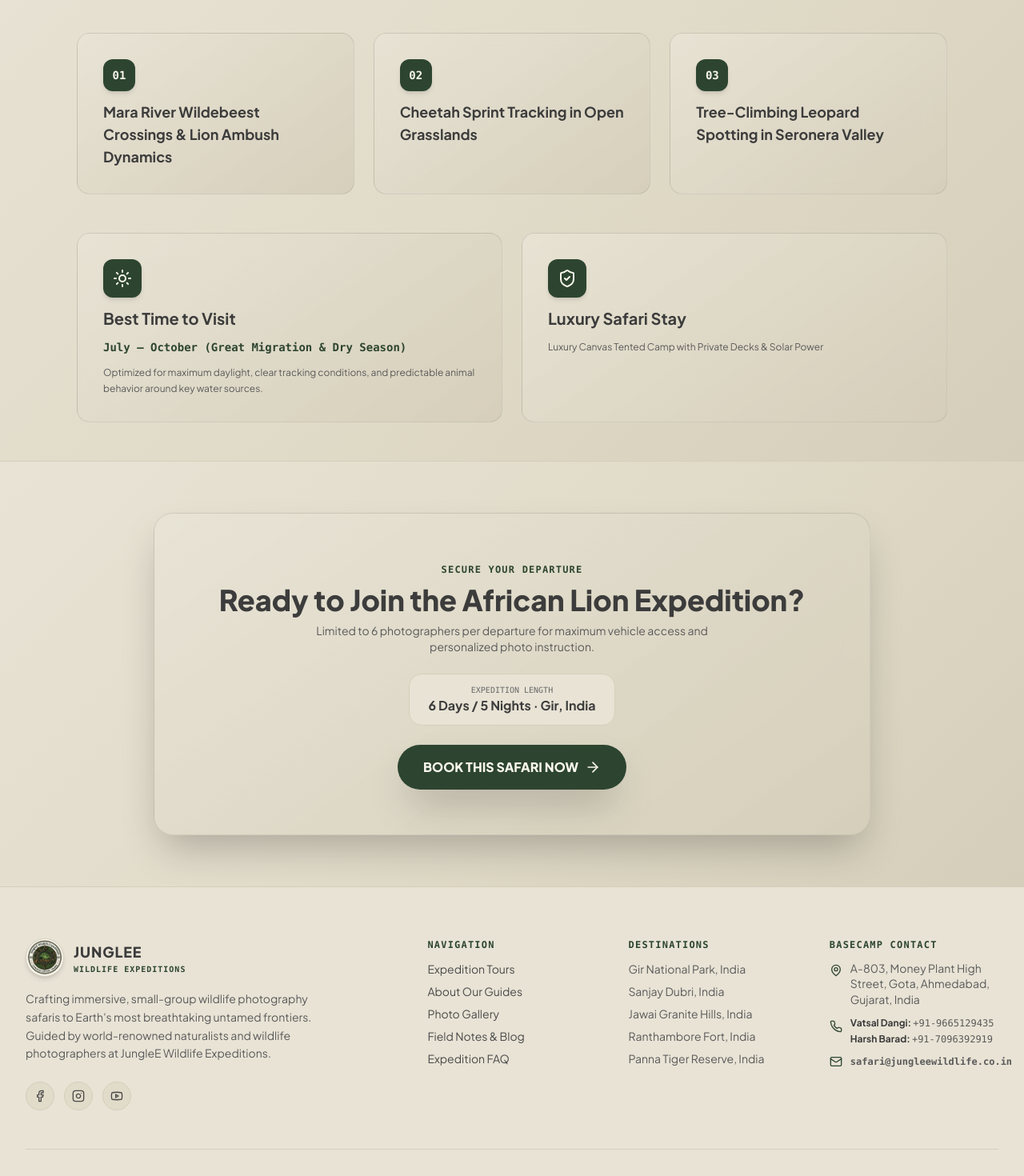
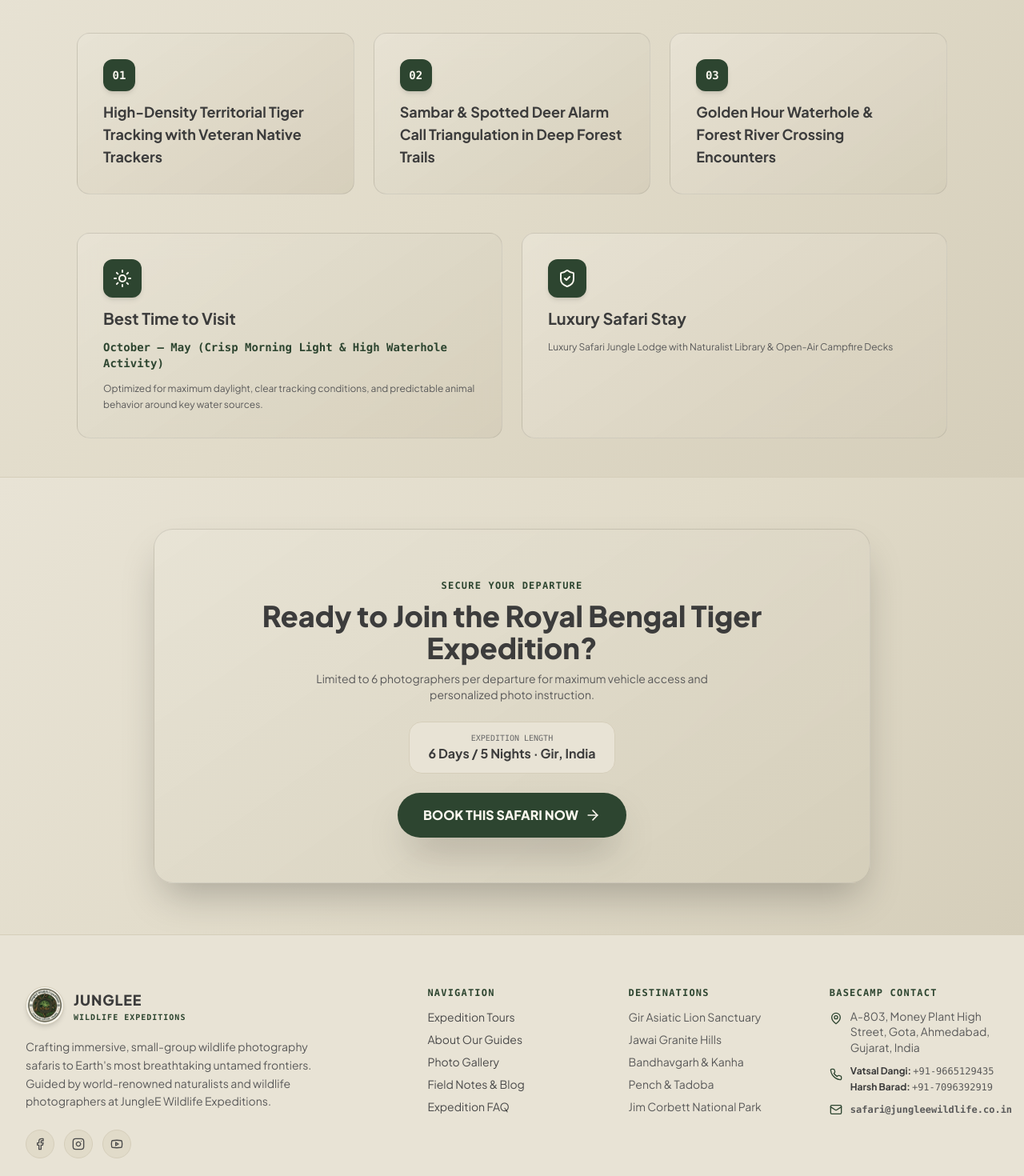
Before and after one commit to jinit-00/tour, a React (Vite) app in the folder client/: page /tours/1/story in a window 1280 px wide. Shown: the part 1000-2470 px from the top of the page at 80% size. Built offline with nearby package versions, Linux system fonts and the light colour scheme; no server answers.

Commit message:
Update tours: Pench, Kanha, Bandhavgarh, Tadoba, and Jim Corbett National Parks

```diff
--- a/client/src/components/layout/Footer.jsx
+++ b/client/src/components/layout/Footer.jsx
@@ -73,11 +73,11 @@ export default function Footer() {
           <div className="space-y-3">
             <h4 className="text-xs uppercase font-mono text-pine-800 font-bold tracking-widest">Destinations</h4>
             <ul className="space-y-2 text-sm text-charcoal-700">
-              <li>Gir National Park, India</li>
-              <li>Sanjay Dubri, India</li>
-              <li>Jawai Granite Hills, India</li>
-              <li>Ranthambore Fort, India</li>
-              <li>Panna Tiger Reserve, India</li>
+              <li>Gir Asiatic Lion Sanctuary</li>
+              <li>Jawai Granite Hills</li>
+              <li>Bandhavgarh & Kanha</li>
+              <li>Pench & Tadoba</li>
+              <li>Jim Corbett National Park</li>
             </ul>
           </div>
 
--- a/client/src/pages/SafariStory.jsx
+++ b/client/src/pages/SafariStory.jsx
@@ -49,8 +49,9 @@ export default function SafariStory() {
 
   const isGir = slug?.includes('gir');
   const isJawai = slug?.includes('jawai');
-  const isTiger = slug?.includes('tiger') || slug?.includes('ranthambore');
-  const isRhino = slug?.includes('rhino') || slug?.includes('kruger');
+  const isDeer = slug?.includes('deer') || slug?.includes('velavadar');
+  const isCorbett = slug?.includes('corbett');
+  const isTiger = slug?.includes('tiger') || slug?.includes('ranthambore') || slug?.includes('pench') || slug?.includes('kanha') || slug?.includes('bandhavgarh') || slug?.includes('tadoba') || slug?.includes('panna') || slug?.includes('sanjay');
 
   const storyData = isGir
     ? {
@@ -76,43 +77,43 @@ export default function SafariStory() {
         ],
         bestSeason: 'October – April (Pleasant Weather & Excellent Leopard Sightings)'
       }
-    : isTiger
+    : isDeer
     ? {
+        animalName: 'Blackbuck Antelope & Indian Wolf',
+        tagline: 'The Golden Savanna Dwellers of Velavadar',
+        photo: 'https://images.unsplash.com/photo-1484406566174-9da000fda645?auto=format&fit=crop&w=2400&q=85',
+        highlights: [
+          'Photograph high-speed sprinting and leaping blackbuck antelopes in open grasslands',
+          'Track elusive Indian grey wolves, striped hyenas, and jungle cats',
+          'Capture one of the world’s largest harrier roosts during golden hour'
+        ],
+        bestSeason: 'November – March (Pleasant Grassland Climate & High Harrier Roost Activity)',
+        accommodation: 'Eco-Friendly Heritage Safari Lodge with Views Overlooking the Grasslands'
+      }
+    : isCorbett
+    ? {
+        animalName: 'Royal Bengal Tiger & Asiatic Elephant',
+        tagline: 'The Himalayan Foothills Wilderness of Jim Corbett',
+        photo: 'https://images.unsplash.com/photo-1557050543-4d5f4e07ef46?auto=format&fit=crop&w=2400&q=85',
+        highlights: [
+          'Photograph wild Asiatic elephant herds and tigers along the Ramganga river',
+          'Explore the iconic Dhikala and Bijrani grasslands framed by Himalayan foothills',
+          'Observe rare gharials, otters, and over 600 species of Himalayan birds'
+        ],
+        bestSeason: 'November – June (Dhikala Zone Open & Peak Riverbed Wildlife Movements)',
+        accommodation: 'Riverside Jungle Lodge with Panoramic Forest & Mountain Views'
+      }
+    : {
         animalName: 'Royal Bengal Tiger',
-        tagline: 'The Shadow Prowler of Ranthambore',
+        tagline: 'The Apex Monarch of Indian Forests',
         photo: 'https://images.unsplash.com/photo-1561731216-c3a4d99437d5?auto=format&fit=crop&w=2400&q=85',
         highlights: [
-          'High-Density Territorial Tigress Tracking Near Banyan Ruins',
-          'Sambar & Axis Deer Alarm Call Tracking in Bamboo Thickets',
-          'Lake-Side Golden Hour Water Sightings'
+          'High-Density Territorial Tiger Tracking with Veteran Native Trackers',
+          'Sambar & Spotted Deer Alarm Call Triangulation in Deep Forest Trails',
+          'Golden Hour Waterhole & Forest River Crossing Encounters'
         ],
-        bestSeason: 'October – April (Crisp Morning Light & Waterhole Sightings)',
-        accommodation: 'Heritage Jungle Lodge with Private Plunge Pools & Naturalist Library'
-      }
-    : isRhino
-    ? {
-        animalName: 'White & Black Rhino',
-        tagline: 'The Prehistoric Giants of Greater Kruger',
-        photo: 'https://images.unsplash.com/photo-1534567153574-2b12153a87f0?auto=format&fit=crop&w=2400&q=85',
-        highlights: [
-          'White & Black Rhino Tracking in Private Conservation Reserves',
-          'K9 Anti-Poaching Unit Field Ride-Alongs & Satellite Collar Monitoring',
-          'Sabie River Big 5 Waterhole Crossings'
-        ],
-        bestSeason: 'May – September (Dry Winter Season with Optimal Vegetation Clarity)',
-        accommodation: 'Sabie River Eco-Lodge with Timber Decks Overlooking Riverbeds'
-      }
-    : {
-        animalName: 'African Lion',
-        tagline: 'The Apex Monarch of the Savanna',
-        photo: 'https://images.unsplash.com/photo-1534177616072-ef7dc120449d?auto=format&fit=crop&w=2400&q=85',
-        highlights: [
-          'Mara River Wildebeest Crossings & Lion Ambush Dynamics',
-          'Cheetah Sprint Tracking in Open Grasslands',
-          'Tree-Climbing Leopard Spotting in Seronera Valley'
-        ],
-        bestSeason: 'July – October (Great Migration & Dry Season)',
-        accommodation: 'Luxury Canvas Tented Camp with Private Decks & Solar Power'
+        bestSeason: 'October – May (Crisp Morning Light & High Waterhole Activity)',
+        accommodation: 'Luxury Safari Jungle Lodge with Naturalist Library & Open-Air Campfire Decks'
       };
 
   return (
--- a/client/src/pages/Tours.jsx
+++ b/client/src/pages/Tours.jsx
@@ -28,7 +28,7 @@ export default function Tours() {
     }
   };
 
-  const locations = ['All', 'India', 'Kenya', 'Uganda', 'South Africa', 'France'];
+  const locations = ['All', 'Madhya Pradesh', 'Gujarat', 'Rajasthan', 'Maharashtra', 'Uttarakhand'];
 
   return (
     <div className="pt-24 sm:pt-28 pb-16 max-w-7xl mx-auto px-4 sm:px-6 lg:px-8 bg-sand-gradient min-h-screen">
@@ -41,7 +41,7 @@ export default function Tours() {
           Wildlife Photography Safaris
         </h1>
         <p className="text-xs sm:text-sm text-charcoal-700 max-w-2xl mx-auto font-normal">
-          Explore our 11 signature small-group departures featuring Gir, Sanjay Dubri, Jawai, Ranthambore, Velavadar, Panna, Uganda, Kruger, Kaziranga, Camargue, and Amboseli. Select any safari card to explore each destination.
+          Explore our 11 signature small-group departures featuring Gir, Sanjay Dubri, Jawai, Ranthambore, Velavadar, Panna, Pench, Kanha, Bandhavgarh, Tadoba, and Jim Corbett. Select any safari card to explore each destination.
         </p>
       </div>
 
@@ -84,7 +84,7 @@ export default function Tours() {
       ) : tours.length === 0 ? (
         <div className="glass-panel p-12 rounded-3xl text-center space-y-3 max-w-md mx-auto my-12 border border-sand-700">
           <p className="text-lg font-bold text-charcoal-900">No safaris match your criteria.</p>
-          <p className="text-xs text-charcoal-700">Try searching for Gir, Leopard, Tiger, Rhino, Buffalo, or Horse.</p>
+          <p className="text-xs text-charcoal-700">Try searching for Lion, Leopard, Tiger, Blackbuck, or Elephant.</p>
           <button
             onClick={() => { setSearch(''); setSelectedLocation('All'); }}
             className="px-5 py-2 bg-pine-800 text-sand-950 rounded-full text-xs font-bold shadow-md"
--- a/client/src/services/api.js
+++ b/client/src/services/api.js
@@ -1454,7 +1454,7 @@ const FALLBACK_TOURS = [
     slug: 'gir-lion-safari',
     description: 'Track and photograph the world’s last remaining wild Asiatic Lions in the dry deciduous forests of Gir.',
     location: 'Gir, India',
-    region: 'India',
+    region: 'Gujarat',
     basePrice: 3100,
     duration: '6 Days / 5 Nights',
     isFeatured: true,
@@ -1476,7 +1476,7 @@ const FALLBACK_TOURS = [
     slug: 'sanjay-dubri-tiger-safari',
     description: 'Explore the pristine, untamed tiger corridors of Sanjay Dubri National Park in Central India.',
     location: 'Sanjay Dubri, India',
-    region: 'India',
+    region: 'Madhya Pradesh',
     basePrice: 2900,
     duration: '6 Days / 5 Nights',
     isFeatured: false,
@@ -1498,7 +1498,7 @@ const FALLBACK_TOURS = [
     slug: 'jawai-leopard-safari',
     description: 'Photograph the legendary leopards of Jawai living in harmony among ancient granite rock formations.',
     location: 'Jawai, India',
-    region: 'India',
+    region: 'Rajasthan',
     basePrice: 3400,
     duration: '5 Days / 4 Nights',
     isFeatured: false,
@@ -1520,7 +1520,7 @@ const FALLBACK_TOURS = [
     slug: 'ranthambore-tiger-safari',
     description: 'Capture intimate, low-angle facial portraits of royal Bengal Tigers among ancient fort ruins.',
     location: 'Ranthambore, India',
-    region: 'India',
+    region: 'Rajasthan',
     basePrice: 2950,
     duration: '6 Days / 5 Nights',
     isFeatured: true,
@@ -1537,7 +1537,7 @@ const FALLBACK_TOURS = [
     slug: 'velavadar-deer-safari',
     description: 'Immerse in golden savannas to photograph leaping blackbuck antelopes, deer, and wolves.',
     location: 'Velavadar, India',
-    region: 'India',
+    region: 'Gujarat',
     basePrice: 2700,
     duration: '5 Days / 4 Nights',
     isFeatured: false,
@@ -1559,7 +1559,7 @@ const FALLBACK_TOURS = [
     slug: 'panna-tiger-safari',
     description: 'Track thriving Bengal Tiger populations, leopards, and vultures among the pristine river canyons of Panna.',
     location: 'Panna, India',
-    region: 'India',
+    region: 'Madhya Pradesh',
     basePrice: 3200,
     duration: '6 Days / 5 Nights',
     isFeatured: true,
@@ -1572,87 +1572,87 @@ const FALLBACK_TOURS = [
   },
   {
     id: '7',
-    title: 'Uganda Savanna Elephant & Primate Expedition',
-    slug: 'uganda-elephant-safari',
-    description: 'Photograph massive savanna elephant herds along the Kazinga Channel and Murchison Falls.',
-    location: 'Uganda',
-    region: 'Uganda',
-    basePrice: 4300,
-    duration: '7 Days / 6 Nights',
+    title: 'Pench Tiger Reserve & Mowgli Jungle Safari',
+    slug: 'pench-tiger-safari',
+    description: 'Track royal Bengal tigers, leopards, and dholes across the undulating teak forests that inspired The Jungle Book.',
+    location: 'Pench, India',
+    region: 'Madhya Pradesh',
+    basePrice: 3100,
+    duration: '6 Days / 5 Nights',
+    isFeatured: false,
+    images: [
+      'https://images.unsplash.com/photo-1561731216-c3a4d99437d5?auto=format&fit=crop&w=1600&q=80',
+    ],
+    packages: [
+      { id: 'p7', name: 'Pench Treehouse Jungle Lodge', price: 0, description: 'Luxury machan cottage with open Gypsy 4x4 safaris.' }
+    ]
+  },
+  {
+    id: '8',
+    title: 'Kanha National Park Sal Forest Tiger Expedition',
+    slug: 'kanha-tiger-safari',
+    description: 'Photograph majestic tigers, barasingha swamp deer, and Indian gaurs amidst the sprawling sal meadows of Kanha.',
+    location: 'Kanha, India',
+    region: 'Madhya Pradesh',
+    basePrice: 3300,
+    duration: '6 Days / 5 Nights',
+    isFeatured: false,
+    images: [
+      'https://images.unsplash.com/photo-1575550959106-5a7defe28b56?auto=format&fit=crop&w=1600&q=80',
+    ],
+    packages: [
+      { id: 'p8', name: 'Kanha Meadow Jungle Lodge', price: 0, description: 'Sal forest suite with naturalist-guided morning drives.' }
+    ]
+  },
+  {
+    id: '9',
+    title: 'Bandhavgarh National Park High-Density Tiger Safari',
+    slug: 'bandhavgarh-tiger-safari',
+    description: 'Experience India’s highest tiger density among ancient cliffs, bamboo thickets, and Tala forest zones.',
+    location: 'Bandhavgarh, India',
+    region: 'Madhya Pradesh',
+    basePrice: 3400,
+    duration: '6 Days / 5 Nights',
+    isFeatured: false,
+    images: [
+      'https://images.unsplash.com/photo-1561731216-c3a4d99437d5?auto=format&fit=crop&w=1600&q=80',
+    ],
+    packages: [
+      { id: 'p9', name: 'Bandhavgarh Fort View Retreat', price: 0, description: 'Heritage forest cottage with dedicated 4x4 tracker.' }
+    ]
+  },
+  {
+    id: '10',
+    title: 'Tadoba National Park Bamboo Forest Tiger Safari',
+    slug: 'tadoba-tiger-safari',
+    description: 'Track the famed tigers, sloth bears, and wild dogs of Tadoba Andhari Reserve across dense teak and bamboo jungles.',
+    location: 'Tadoba, India',
+    region: 'Maharashtra',
+    basePrice: 3200,
+    duration: '6 Days / 5 Nights',
+    isFeatured: false,
+    images: [
+      'https://images.unsplash.com/photo-1546182990-dffeafbe841d?auto=format&fit=crop&w=1600&q=80',
+    ],
+    packages: [
+      { id: 'p10', name: 'Tadoba Bamboo Jungle Camp', price: 0, description: 'Eco-lodge near Moharli gate with open safari gypsies.' }
+    ]
+  },
+  {
+    id: '11',
+    title: 'Jim Corbett National Park Himalayan Foothills Safari',
+    slug: 'jim-corbett-safari',
+    description: 'Photograph tigers, wild Asiatic elephants, and gharials along the Ramganga river in the foothills of the Himalayas.',
+    location: 'Jim Corbett, India',
+    region: 'Uttarakhand',
+    basePrice: 2950,
+    duration: '6 Days / 5 Nights',
     isFeatured: false,
     images: [
       'https://images.unsplash.com/photo-1557050543-4d5f4e07ef46?auto=format&fit=crop&w=1600&q=80',
     ],
     packages: [
-      { id: 'p7', name: 'River Cruise & Safari Pack', price: 0, description: 'Boat safaris & crater lake lodge.' }
-    ]
-  },
-  {
-    id: '8',
-    title: 'Greater Kruger Rhino Conservation Expedition',
-    slug: 'kruger-rhino-safari',
-    description: 'Photograph wild White and Black Rhinos alongside anti-poaching units in private reserves.',
-    location: 'Kruger, South Africa',
-    region: 'South Africa',
-    basePrice: 3750,
-    duration: '7 Days / 6 Nights',
-    isFeatured: false,
-    images: [
-      'https://images.unsplash.com/photo-1534567153574-2b12153a87f0?auto=format&fit=crop&w=1600&q=80',
-    ],
-    packages: [
-      { id: 'p8', name: 'Sabie River Lodge', price: 0, description: 'Private villa & bush walking safaris.' }
-    ]
-  },
-  {
-    id: '9',
-    title: 'Kaziranga Wild Buffalo & Wetland Safari',
-    slug: 'kaziranga-buffalo-safari',
-    description: 'Track massive wild water buffalo herds roaming the lush tall elephant grasslands of Kaziranga.',
-    location: 'Kaziranga, India',
-    region: 'India',
-    basePrice: 3000,
-    duration: '6 Days / 5 Nights',
-    isFeatured: false,
-    images: [
-      'https://images.unsplash.com/photo-1549366021-9f761d450615?auto=format&fit=crop&w=1600&q=80',
-    ],
-    packages: [
-      { id: 'p9', name: 'Tea Garden Resort', price: 0, description: 'Boutique estate stay & 4x4 safaris.' }
-    ]
-  },
-  {
-    id: '10',
-    title: 'Camargue Wild Horse & Wetland Expedition',
-    slug: 'camargue-horse-safari',
-    description: 'Capture iconic galloping white horses charging through shallow coastal salt marshes.',
-    location: 'Camargue, France',
-    region: 'France',
-    basePrice: 3600,
-    duration: '5 Days / 4 Nights',
-    isFeatured: false,
-    images: [
-      'https://images.unsplash.com/photo-1553284965-83fd3e82fa5a?auto=format&fit=crop&w=1600&q=80',
-    ],
-    packages: [
-      { id: 'p10', name: 'Provençal Mas Stay', price: 0, description: 'Traditional estate stay & equestrian photo guide.' }
-    ]
-  },
-  {
-    id: '11',
-    title: 'Amboseli Kilimanjaro Elephant Gathering',
-    slug: 'amboseli-safari',
-    description: 'Photograph giant tusker elephants wading through swamps with snow-capped Mt. Kilimanjaro in the backdrop.',
-    location: 'Amboseli, Kenya',
-    region: 'Kenya',
-    basePrice: 3900,
-    duration: '6 Days / 5 Nights',
-    isFeatured: false,
-    images: [
-      'https://images.unsplash.com/photo-1504006833117-8886a355efbf?auto=format&fit=crop&w=1600&q=80',
-    ],
-    packages: [
-      { id: 'p11', name: 'Kilimanjaro View Suite', price: 0, description: 'Direct mountain view luxury tent.' }
+      { id: 'p11', name: 'Corbett Riverbank Jungle Resort', price: 0, description: 'Riverside cottage suite with Dhikala safari access.' }
     ]
   }
 ];
```
Also changed, not shown: client/src/pages/Gallery.jsx (+7 -7 lines), 1 other file (tests, documents, lock files or other folders).
